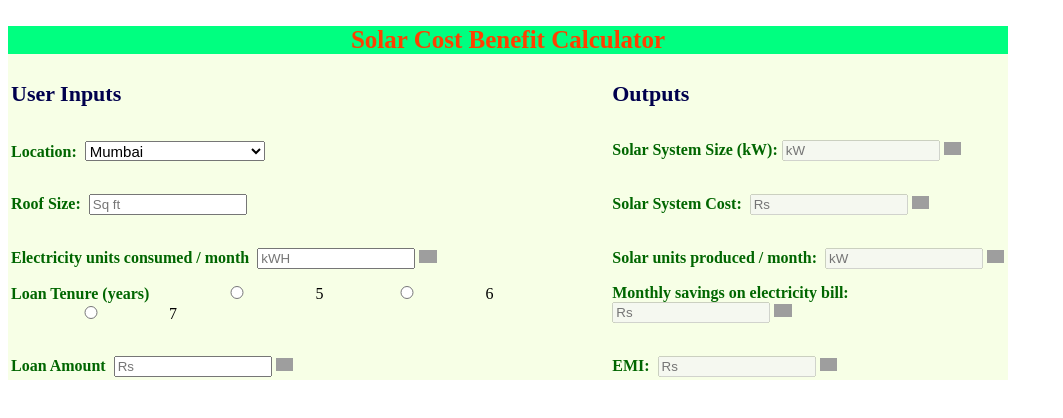
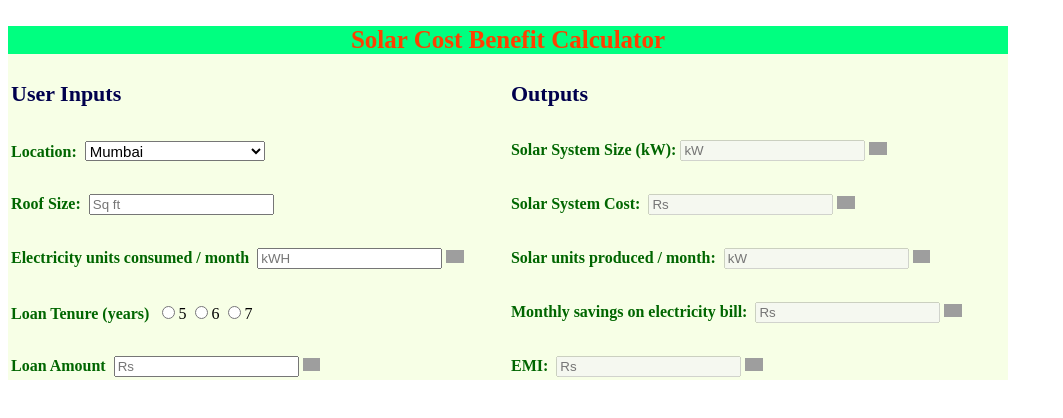
Before and after one commit to renukasingh04/renukasingh04.github.io, a plain HTML site: page index.html in a window 1280 px wide. Shown: the whole page, without its empty margins (0-1063 px from the left). Drawn offline with nearby package versions, Linux system fonts and the light colour scheme; grey boxes are pictures that could not be loaded.

Commit message:
Update style.css
Changes

```diff
--- a/style.css
+++ b/style.css
@@ -50,8 +50,10 @@ select {
     height: 20px;
 }
 
-input {
-    width: 150px;
+#input_img {
+    position:static;
+    width:15px;
+    height:15px;
 }
 
 .text-error
```
